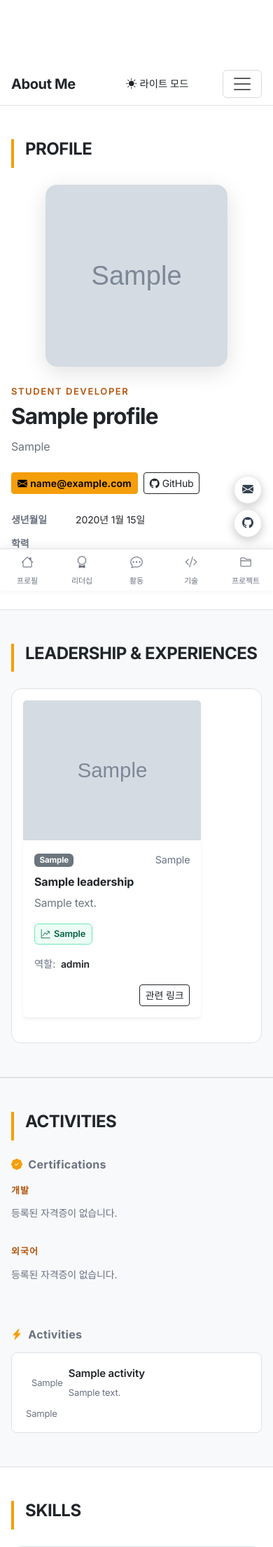
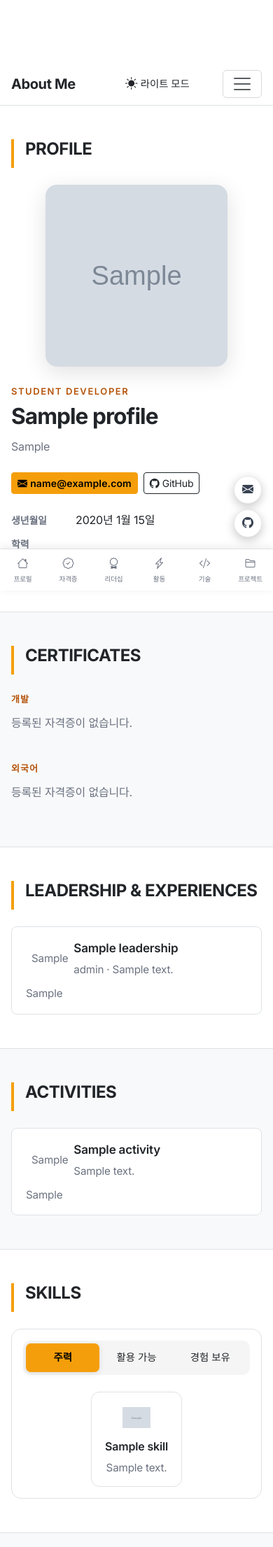
Before and after one commit to jhHa0320/about-me, a Django app: page / in a window 390 px wide. Shown: the top 2211 px of the page at 70% size. Run offline with Django 5.2, Linux system fonts and the light colour scheme; tables that the repository leaves empty hold one stand-in row (values such as "Sample post"); grey boxes marked "Sample" are stand-in pictures.

Commit message:
feat: 섹션 재배치 및 가독성 개선
- 섹션 순서 변경: Profile → Certificates → Leadership → Activities → Skills → Projects
- Certificates를 Activities에서 분리하여 독립 섹션화
- Leadership & Experiences를 카드형에서 행(row) 레이아웃으로 변경 (기간-제목-역할-내용)
- Leadership 기간 칼럼 폭을 최대 길이에 맞춰 정렬
- 전반적 본문 글씨 크기 확대 (본문 약 12pt 기준)
- 네비게이션/모바일 하단 탭에 Certificates 추가

Co-Authored-By: Claude Opus 4.8 (1M context) <noreply@anthropic.com>

```diff
--- a/portfolio/templates/portfolio/base.html
+++ b/portfolio/templates/portfolio/base.html
@@ -50,6 +50,7 @@
             <div class="collapse navbar-collapse" id="navbarNav">
                 <ul class="navbar-nav ms-auto navbar-nav-equal">
                     <li class="nav-item"><a class="nav-link" href="#profile">Profile</a></li>
+                    <li class="nav-item"><a class="nav-link" href="#certificates">Certificates</a></li>
                     <li class="nav-item"><a class="nav-link" href="#leadership">Leadership</a></li>
                     <li class="nav-item"><a class="nav-link" href="#activities">Activities</a></li>
                     <li class="nav-item"><a class="nav-link" href="#skills">Skills</a></li>
@@ -74,12 +75,16 @@
             <i class="bi bi-house"></i>
             <span>프로필</span>
         </a>
+        <a href="#certificates" class="nav-item">
+            <i class="bi bi-patch-check"></i>
+            <span>자격증</span>
+        </a>
         <a href="#leadership" class="nav-item">
             <i class="bi bi-award"></i>
             <span>리더십</span>
         </a>
         <a href="#activities" class="nav-item">
-            <i class="bi bi-chat-dots"></i>
+            <i class="bi bi-lightning-charge"></i>
             <span>활동</span>
         </a>
         <a href="#skills" class="nav-item">
@@ -140,7 +145,7 @@
 
         // 모바일 하단 바 활성화 상태 업데이트
         function updateActiveTab() {
-            const sections = ['profile', 'leadership', 'activities', 'skills', 'projects'];
+            const sections = ['profile', 'certificates', 'leadership', 'activities', 'skills', 'projects'];
             const navItems = document.querySelectorAll('.mobile-bottom-nav .nav-item');
 
             let currentSection = "";
--- a/portfolio/templates/portfolio/home.html
+++ b/portfolio/templates/portfolio/home.html
@@ -69,117 +69,11 @@
     </div>
 </section>
 
-<!-- ② Leadership ─ muted bg -->
-<section id="leadership" class="section-block section-muted">
+<!-- ② Certificates ─ muted bg -->
+<section id="certificates" class="section-block section-muted">
     <div class="container py-5">
-        <h2 class="section-title">LEADERSHIP & EXPERIENCES</h2>
-        <div class="section-inner">
-            {% if leaderships %}
-            <div class="row" id="leadership-list">
-                {% for leadership in leaderships %}
-                <div class="col-md-6 mb-4" data-leadership-item>
-                    <div class="card h-auto h-md-100 shadow-sm border-0 position-relative project-card-hover">
-                        {% if leadership.image %}
-                        <img src="{{ leadership.image.url }}" class="card-img-top" alt="{{ leadership.title }}"
-                            style="height:200px;object-fit:cover;" loading="lazy">
-                        {% endif %}
-                        <div class="card-body d-flex flex-column">
-                            <div class="d-flex align-items-center justify-content-between mb-2">
-                                <span class="badge bg-secondary">{{ leadership.organization }}</span>
-                                <small class="text-muted font-numeric">{{ leadership.period }}</small>
-                            </div>
-                            <h5 class="card-title fw-bold mb-2">
-                                <a href="{% url 'leadership_detail' leadership.id %}"
-                                    class="text-body text-decoration-none stretched-link">{{ leadership.title }}</a>
-                            </h5>
-                            <p class="card-text card-text-clamp text-secondary mb-3">{{ leadership.description }}</p>
-                            {% if leadership.outcome %}
-                            <div class="mb-3" style="position:relative;z-index:2;">
-                                <span class="card-outcome-badge">
-                                    <i class="bi bi-graph-up-arrow"></i>
-                                    {{ leadership.outcome|truncatechars:60 }}
-                                </span>
-                            </div>
-                            {% endif %}
-                            <div class="small mb-3">
-                                <span class="text-muted">역할:</span>
-                                <span class="ms-1 fw-semibold">{{ leadership.role }}</span>
-                            </div>
-                            <div class="mt-auto d-flex justify-content-end" style="position:relative;z-index:2;">
-                                {% if leadership.link %}
-                                <a href="{{ leadership.link }}" class="btn btn-outline-dark btn-sm"
-                                    target="_blank" rel="noopener">관련 링크</a>
-                                {% endif %}
-                            </div>
-                        </div>
-                    </div>
-                </div>
-                {% endfor %}
-            </div>
-            <div class="row mt-2 d-none d-md-block" id="leadership-pagination-wrapper">
-                <div class="col-12">
-                    <nav aria-label="Leadership pagination">
-                        <ul class="pagination justify-content-center" id="leadership-pagination"></ul>
-                    </nav>
-                </div>
-            </div>
-            {% else %}
-            <p class="text-muted">등록된 리더십 및 경험 활동이 없습니다.</p>
-            {% endif %}
-        </div>
-    </div>
-</section>
-
-<script>
-    document.addEventListener('DOMContentLoaded', function () {
-        const items = document.querySelectorAll('[data-leadership-item]');
-        const paginationEl = document.getElementById('leadership-pagination');
-        const isMobile = () => window.innerWidth < 768;
-        const PER_PAGE = 4;
-        let currentPage = 1;
-        if (!items.length) return;
-
-        function updateVisibility() {
-            items.forEach(item => { item.style.display = 'none'; item.classList.remove('fade-in'); });
-            if (isMobile()) { items.forEach((item, i) => { item.style.display = 'block'; setTimeout(() => item.classList.add('fade-in'), i * 40); }); if (paginationEl) paginationEl.innerHTML = ''; return; }
-            const pages = Math.ceil(items.length / PER_PAGE);
-            if (currentPage > pages) currentPage = 1;
-            Array.from(items).slice((currentPage - 1) * PER_PAGE, currentPage * PER_PAGE).forEach((item, i) => { item.style.display = 'block'; setTimeout(() => item.classList.add('fade-in'), i * 40); });
-            renderPagination(pages);
-        }
-
-        function renderPagination(pages) {
-            if (!paginationEl) return;
-            paginationEl.innerHTML = '';
-            if (pages <= 1) return;
-            const mk = (text, page, active, disabled) => {
-                const li = document.createElement('li');
-                li.className = `page-item ${active ? 'active' : ''} ${disabled ? 'disabled' : ''}`;
-                li.innerHTML = `<a class="page-link" href="#leadership">${text}</a>`;
-                if (!disabled && !active) li.addEventListener('click', e => { e.preventDefault(); currentPage = page; updateVisibility(); document.getElementById('leadership').scrollIntoView({ behavior: 'smooth' }); });
-                return li;
-            };
-            paginationEl.append(mk('‹', currentPage - 1, false, currentPage === 1));
-            for (let i = 1; i <= pages; i++) paginationEl.append(mk(i, i, i === currentPage));
-            paginationEl.append(mk('›', currentPage + 1, false, currentPage === pages));
-        }
-
-        let rt;
-        window.addEventListener('resize', () => { clearTimeout(rt); rt = setTimeout(updateVisibility, 150); });
-        updateVisibility();
-    });
-</script>
-
-<!-- ③ Activities & Certifications ─ muted bg -->
-<section id="activities" class="section-block section-muted">
-    <div class="container py-5">
-        <h2 class="section-title">ACTIVITIES</h2>
-
-        <!-- Certifications -->
-        <h3 class="activity-sub-title">
-            <i class="bi bi-patch-check-fill me-2" style="color:var(--accent);"></i>Certifications
-        </h3>
-        <div class="row g-3 mb-5">
+        <h2 class="section-title">CERTIFICATES</h2>
+        <div class="row g-4">
             <!-- 개발 -->
             <div class="col-md-6">
                 <p class="cert-category-label">개발</p>
@@ -225,11 +119,37 @@
                 {% endif %}
             </div>
         </div>
+    </div>
+</section>
 
-        <!-- Activities -->
-        <h3 class="activity-sub-title">
-            <i class="bi bi-lightning-charge-fill me-2" style="color:var(--accent);"></i>Activities
-        </h3>
+<!-- ③ Leadership ─ light bg -->
+<section id="leadership" class="section-block section-light">
+    <div class="container py-5">
+        <h2 class="section-title">LEADERSHIP & EXPERIENCES</h2>
+        {% if leaderships %}
+        <div class="d-flex flex-column gap-2">
+            {% for leadership in leaderships %}
+            <div class="activity-row leadership-row position-relative activity-row-link">
+                <a href="{% url 'leadership_detail' leadership.id %}" class="stretched-link" aria-label="{{ leadership.title }}"></a>
+                <span class="activity-period font-numeric">{{ leadership.period }}</span>
+                <div class="activity-main">
+                    <span class="activity-title">{{ leadership.title }}</span>
+                    <span class="activity-desc">{{ leadership.role }}{% if leadership.description %} · {{ leadership.description|truncatechars:80 }}{% endif %}</span>
+                </div>
+                {% if leadership.organization %}<span class="activity-org">{{ leadership.organization }}</span>{% endif %}
+            </div>
+            {% endfor %}
+        </div>
+        {% else %}
+        <p class="text-muted">등록된 리더십 및 경험 활동이 없습니다.</p>
+        {% endif %}
+    </div>
+</section>
+
+<!-- ④ Activities ─ muted bg -->
+<section id="activities" class="section-block section-muted">
+    <div class="container py-5">
+        <h2 class="section-title">ACTIVITIES</h2>
         {% if activities %}
         <div class="d-flex flex-column gap-2">
             {% for activity in activities %}
@@ -248,7 +168,6 @@
         {% else %}
         <p class="text-muted small">등록된 활동이 없습니다.</p>
         {% endif %}
-
     </div>
 </section>
 
@@ -446,7 +365,6 @@
                         <img src="{{ project.image.url }}" class="card-img-top" alt="{{ project.title }}" loading="lazy">
                         {% endif %}
                         <div class="card-body d-flex flex-column">
-                            <!-- 개인/팀 배지 + 카테고리 + 기간 -->
                             <div class="d-flex align-items-center justify-content-between mb-1">
                                 <div class="d-flex align-items-center gap-1 flex-wrap">
                                     {% if project.scope == 'INDIVIDUAL' %}
@@ -460,14 +378,11 @@
                                 </div>
                                 <small class="text-muted font-numeric" style="font-size:0.72rem;">{{ project.period }}</small>
                             </div>
-                            <!-- 제목 -->
                             <h5 class="card-title">
                                 <a href="{% url 'project_detail' project.id %}"
                                     class="text-body text-decoration-none stretched-link">{{ project.title }}</a>
                             </h5>
-                            <!-- 설명 (2줄) -->
                             <p class="card-desc">{{ project.description }}</p>
-                            <!-- 성과 -->
                             {% if project.outcome %}
                             <div class="mb-2" style="position:relative;z-index:2;">
                                 <span class="card-outcome-badge" style="font-size:0.72rem;">
@@ -476,13 +391,11 @@
                                 </span>
                             </div>
                             {% endif %}
-                            <!-- 기술 배지 -->
                             <div class="mb-2 d-flex flex-wrap gap-1">
                                 {% for tech in project.tech_stacks.all %}
                                 <span class="badge bg-light text-dark border" style="font-size:0.7rem;">{{ tech.name }}</span>
                                 {% endfor %}
                             </div>
-                            <!-- 링크 -->
                             <div class="mt-auto d-flex align-items-center justify-content-between pt-2"
                                 style="position:relative;z-index:2;">
                                 <a href="{% url 'project_detail' project.id %}"
--- a/static/portfolio/css/style.css
+++ b/static/portfolio/css/style.css
@@ -27,7 +27,7 @@
     --text-muted-color: #9CA3AF;
 
     /* Bootstrap overrides */
-    --bs-body-font-size: clamp(0.9375rem, 1.1vw + 0.7rem, 1.0625rem);
+    --bs-body-font-size: clamp(1.0625rem, 1.1vw + 0.85rem, 1.25rem);
     --primary-yellow: #F59E0B;
     --primary-yellow-hover: #FBBF24;
     --primary-yellow-dark: #B45309;
@@ -398,8 +398,7 @@ html {
         padding: 0.375rem 0.5rem;
     }
 
-    #project-list,
-    #leadership-list {
+    #project-list {
         display: flex !important;
         flex-wrap: nowrap !important;
         overflow-x: auto !important;
@@ -412,13 +411,11 @@ html {
         -ms-overflow-style: none;
     }
 
-    #project-list::-webkit-scrollbar,
-    #leadership-list::-webkit-scrollbar {
+    #project-list::-webkit-scrollbar {
         display: none;
     }
 
-    .project-item,
-    #leadership-list > .col-md-6 {
+    .project-item {
         flex: 0 0 80% !important;
         max-width: 80% !important;
         scroll-snap-align: center;
@@ -439,8 +436,7 @@ html {
         font-size: 1.75rem;
     }
 
-    #project-list,
-    #leadership-list {
+    #project-list {
         display: flex !important;
         flex-wrap: wrap !important;
         overflow-x: visible !important;
@@ -453,13 +449,6 @@ html {
         max-width: 33.333% !important;
         scroll-snap-align: none;
         margin-bottom: 0 !important;
-    }
-
-    #leadership-list > .col-md-6 {
-        flex: 0 0 50% !important;
-        max-width: 50% !important;
-        scroll-snap-align: none;
-        margin-bottom: 1.75rem !important;
     }
 
     #pagination-controls-wrapper {
@@ -497,14 +486,14 @@ html {
 }
 
 .project-card-compact .card-title {
-    font-size: 1rem;
+    font-size: 1.125rem;
     font-weight: 700;
     line-height: 1.3;
     margin-bottom: 0.4rem;
 }
 
 .project-card-compact .card-desc {
-    font-size: 0.8rem;
+    font-size: 0.95rem;
     line-height: 1.5;
     color: var(--text-secondary);
     display: -webkit-box;
@@ -599,16 +588,16 @@ html {
     justify-content: center;
     color: var(--text-secondary);
     text-decoration: none;
-    font-size: 0.6875rem;
+    font-size: 0.6rem;
     font-weight: 500;
     flex: 1;
     height: 100%;
     transition: color 0.15s;
-    gap: 2px;
+    gap: 1px;
 }
 
 .mobile-bottom-nav .nav-item i {
-    font-size: 1.1rem;
+    font-size: 1rem;
 }
 
 .mobile-bottom-nav .nav-item.active {
@@ -658,11 +647,11 @@ html {
 /* --- Text Muted --- */
 .text-muted {
     color: var(--text-secondary) !important;
-    font-size: 0.9rem;
+    font-size: 1rem;
 }
 
 small, .small {
-    font-size: 0.875rem;
+    font-size: 1rem;
 }
 
 /* --- List Group --- */
@@ -798,7 +787,7 @@ small, .small {
 
 .skill-name {
     font-weight: 600;
-    font-size: clamp(0.875rem, 1.1vw, 1rem);
+    font-size: clamp(1rem, 1.1vw, 1.125rem);
 }
 
 .skill-devicon {
@@ -831,7 +820,7 @@ small, .small {
 }
 
 .skill-desc {
-    font-size: 0.8125rem;
+    font-size: 0.95rem;
     color: var(--text-secondary);
     margin-top: 0.375rem;
     line-height: 1.4;
@@ -909,10 +898,10 @@ small, .small {
 }
 
 .cert-period {
-    font-size: 0.8125rem;
+    font-size: 0.95rem;
     color: var(--text-secondary);
     white-space: nowrap;
-    min-width: 80px;
+    min-width: 95px;
 }
 
 .cert-info {
@@ -925,11 +914,11 @@ small, .small {
 
 .cert-title {
     font-weight: 600;
-    font-size: 0.9375rem;
+    font-size: 1.0625rem;
 }
 
 .cert-org {
-    font-size: 0.8125rem;
+    font-size: 0.95rem;
     color: var(--text-secondary);
 }
 
@@ -959,10 +948,15 @@ small, .small {
 }
 
 .activity-period {
-    font-size: 0.8125rem;
+    font-size: 0.95rem;
     color: var(--text-secondary);
     white-space: nowrap;
-    min-width: 90px;
+    min-width: 105px;
+}
+
+/* Leadership: 기간 텍스트가 길어 칼럼 폭을 최대 길이에 맞춤 */
+.leadership-row .activity-period {
+    min-width: 190px;
 }
 
 .activity-main {
@@ -975,11 +969,11 @@ small, .small {
 
 .activity-title {
     font-weight: 600;
-    font-size: 0.9375rem;
+    font-size: 1.0625rem;
 }
 
 .activity-desc {
-    font-size: 0.8125rem;
+    font-size: 0.95rem;
     color: var(--text-secondary);
     white-space: nowrap;
     overflow: hidden;
@@ -987,7 +981,7 @@ small, .small {
 }
 
 .activity-org {
-    font-size: 0.8125rem;
+    font-size: 0.95rem;
     color: var(--text-secondary);
     white-space: nowrap;
     border-left: 1px solid var(--bs-border-color);
@@ -1004,7 +998,8 @@ small, .small {
         padding-left: 0;
         width: 100%;
     }
-    .activity-period {
+    .activity-period,
+    .leadership-row .activity-period {
         min-width: auto;
     }
 }
```
